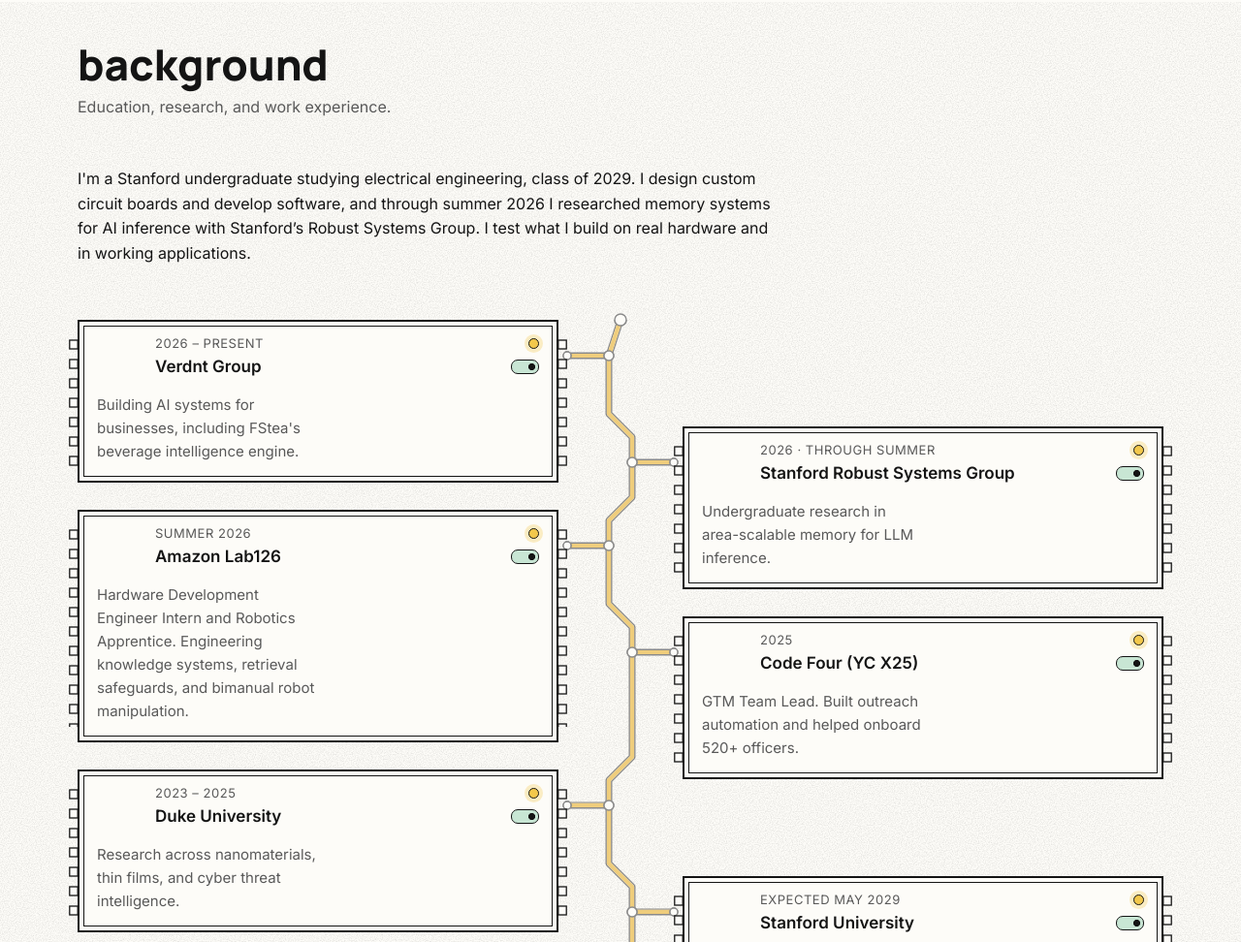
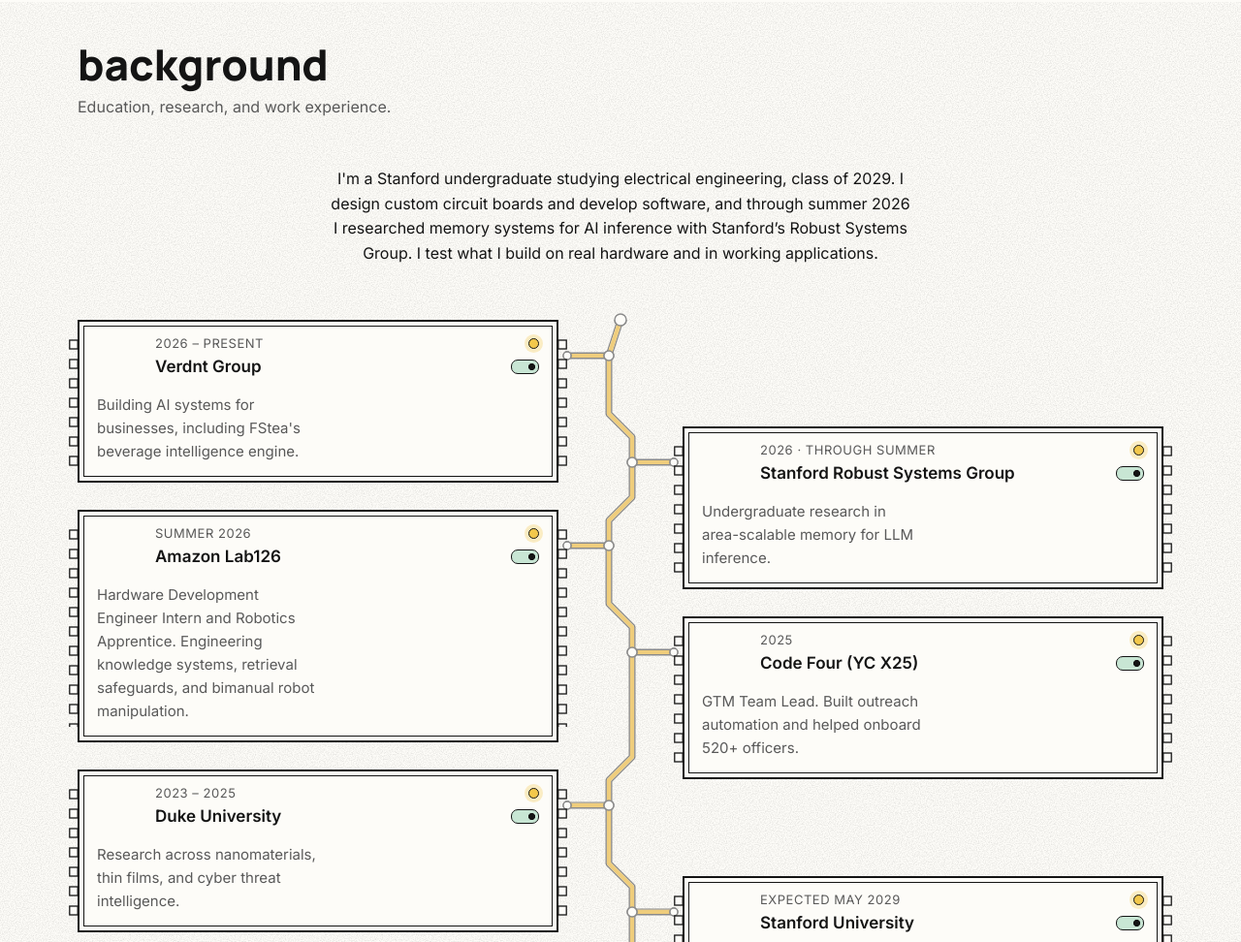
Before and after one commit to dsanchezt22/personal-site, a website: page index.html in a window 1280 px wide. Shown: the part 798-1770 px from the top of the page at 97% size. Drawn offline with Linux system fonts and the light colour scheme.

Commit message:
Center the background intro under the illustration

```diff
--- a/styles.css
+++ b/styles.css
@@ -432,7 +432,10 @@ h3 {
   aspect-ratio: 1120 / 222;
 }
 .bio {
-  max-width: 720px;
+  max-width: 600px;
+  margin-inline: auto;
+  text-align: center;
+  text-wrap: balance;
 }
 
 /* Experience circuit: a trace runs down past six component boards. The trace and
```
